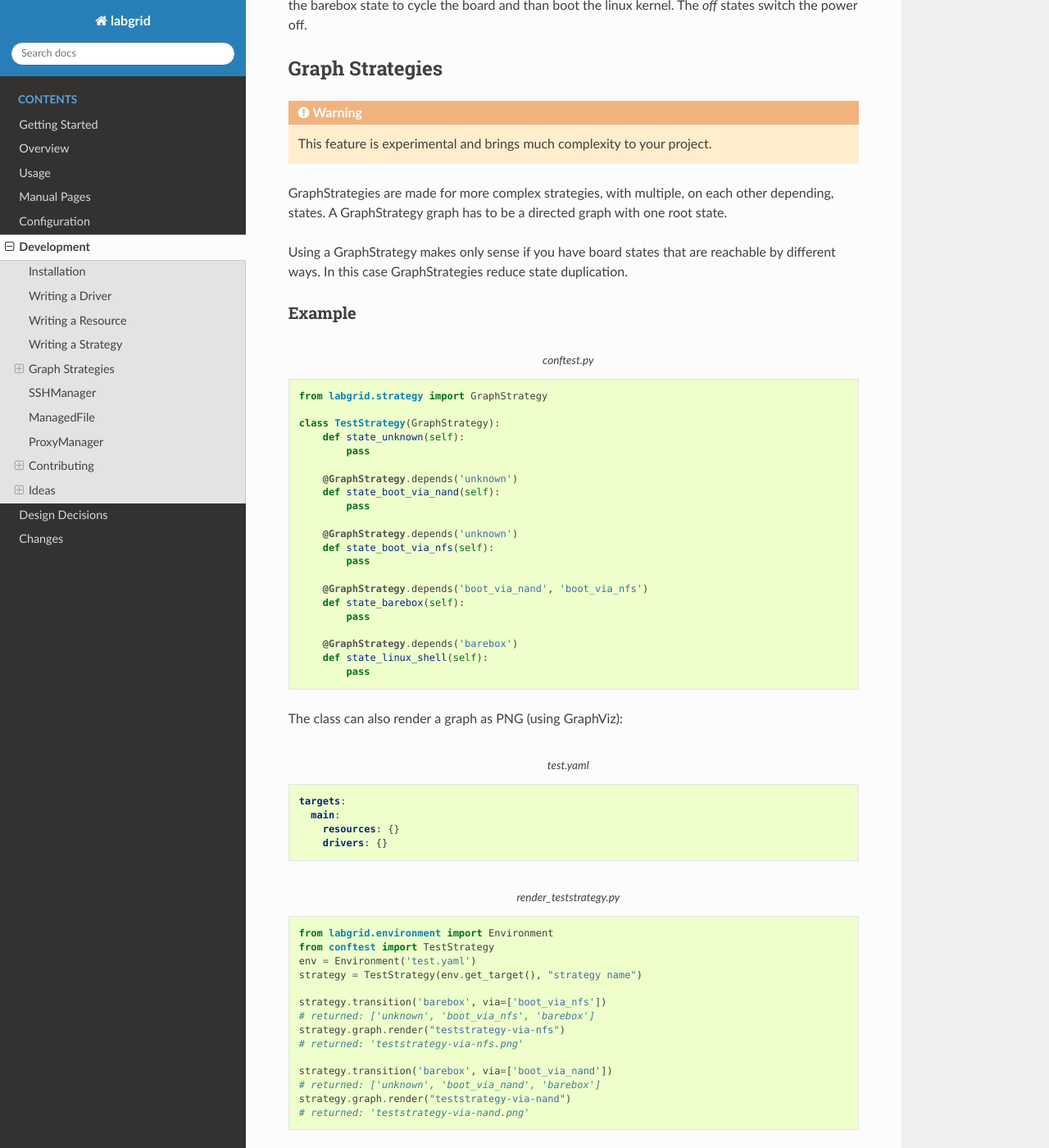
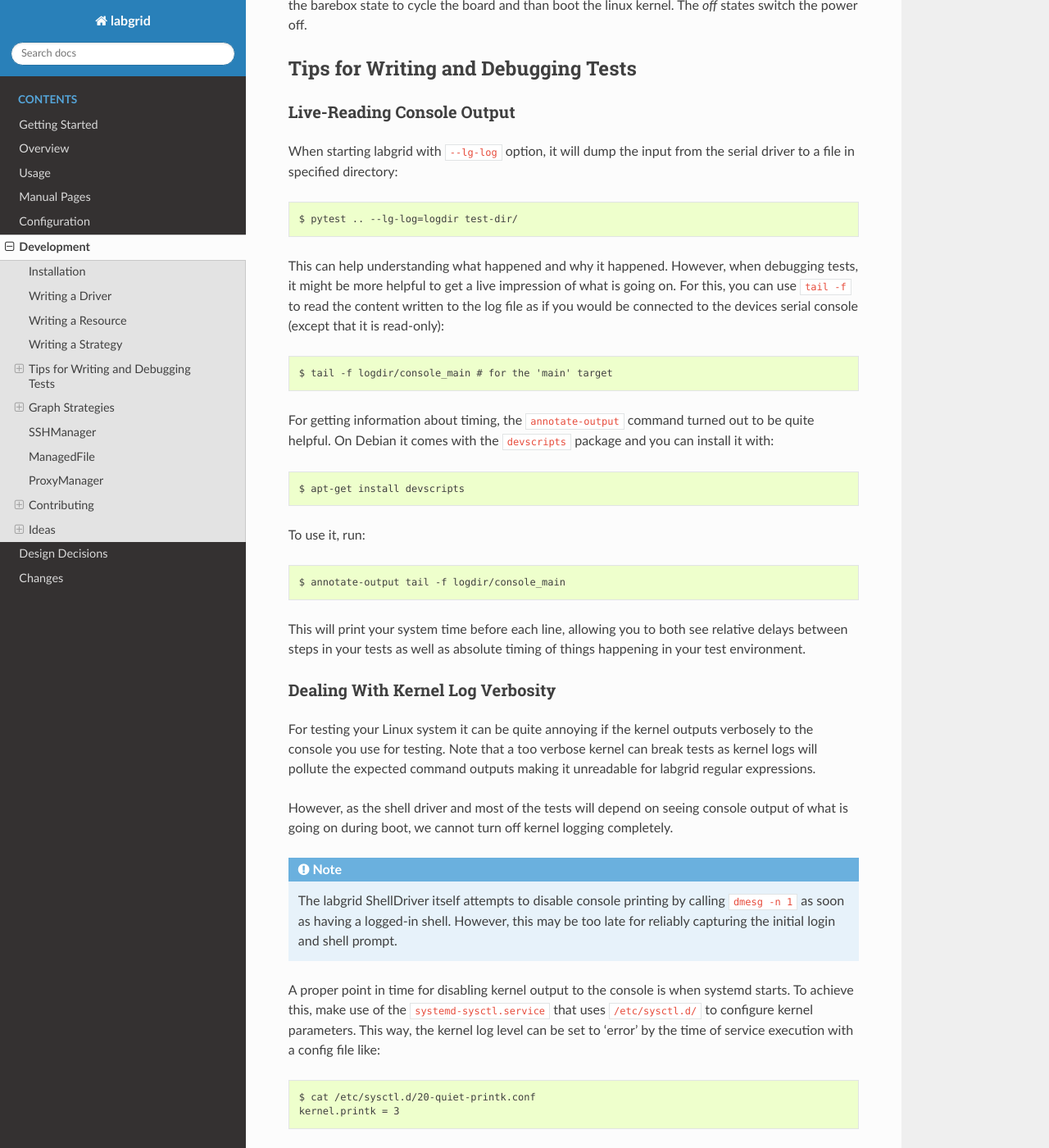
Before and after one commit to labgrid-project/labgrid, a Sphinx documentation site: the page built from doc/development.rst, in a window 1280 px wide and 1400 px high, scrolled down 5325 px. Shown: the whole window at 82% size. Built offline with Sphinx 7.4.7 and the Read the Docs theme 2.0.0, drawn with Linux system fonts in a browser that asks for light colours; pages that are not in the unit, such as notebooks, are missing from menus; some of the changed text lies outside the part shown.

Commit message:
doc/development: start hints for writing and debugging tests
Signed-off-by: Enrico Jorns <ejo@pengutronix.de>

```diff
--- a/doc/development.rst
+++ b/doc/development.rst
@@ -291,6 +291,79 @@ These three states are handled in the transition function:
 Here the `barebox` state simply cycles the board and activates the driver, while
 the `shell` state uses the barebox state to cycle the board and than boot the
 linux kernel. The `off` states switch the power off.
+
+
+Tips for Writing and Debugging Tests
+------------------------------------
+
+Live-Reading Console Output
+~~~~~~~~~~~~~~~~~~~~~~~~~~~
+
+When starting labgrid with ``--lg-log`` option, it will dump the input from the
+serial driver to a file in specified directory::
+
+  $ pytest .. --lg-log=logdir test-dir/
+
+This can help understanding what happened and why it happened.
+However, when debugging tests, it might be more helpful to get a live
+impression of what is going on.
+For this, you can use ``tail -f`` to read the content written to the log file
+as if you would be connected to the devices serial console (except that it is
+read-only)::
+
+  $ tail -f logdir/console_main # for the 'main' target
+
+For getting information about timing, the ``annotate-output`` command turned
+out to be quite helpful.
+On Debian it comes with the ``devscripts`` package and you can install it
+with::
+
+  $ apt-get install devscripts
+
+To use it, run::
+
+  $ annotate-output tail -f logdir/console_main
+
+This will print your system time before each line, allowing you to both see
+relative delays between steps in your tests as well as absolute timing of
+things happening in your test environment.
+
+Dealing With Kernel Log Verbosity
+~~~~~~~~~~~~~~~~~~~~~~~~~~~~~~~~~
+
+For testing your Linux system it can be quite annoying if the kernel outputs
+verbosely to the console you use for testing.
+Note that a too verbose kernel can break tests as kernel logs will pollute the
+expected command outputs making it unreadable for labgrid regular expressions.
+
+However, as the shell driver and most of the tests will depend on seeing
+console output of what is going on during boot, we cannot turn off kernel
+logging completely.
+
+.. note::
+  The labgrid ShellDriver itself attempts to disable console printing by
+  calling ``dmesg -n 1`` as soon as having a logged-in shell.
+  However, this may be too late for reliably capturing the initial login and
+  shell prompt.
+
+A proper point in time for disabling kernel output to the console is when
+systemd starts.
+To achieve this, make use of the ``systemd-sysctl.service`` that uses
+``/etc/sysctl.d/`` to configure kernel parameters.
+This way, the kernel log level can be set to 'error' by the time of service
+execution with a config file like::
+
+  $ cat /etc/sysctl.d/20-quiet-printk.conf
+  kernel.printk = 3
+
+If the *initial* kernel logging is still too high, one could also reduce this.
+But note that for the standard configuration of the labgrid barebox and uboot
+drivers, we need to catch the ``Linux version ...`` line to detect we
+successfully left the bootloader (the ``bootstring`` attribute).
+This line is only printed when having at least kernel log level 6 (notice)
+enabled::
+
+  loglevel=6
 
 Graph Strategies
 ----------------
```
